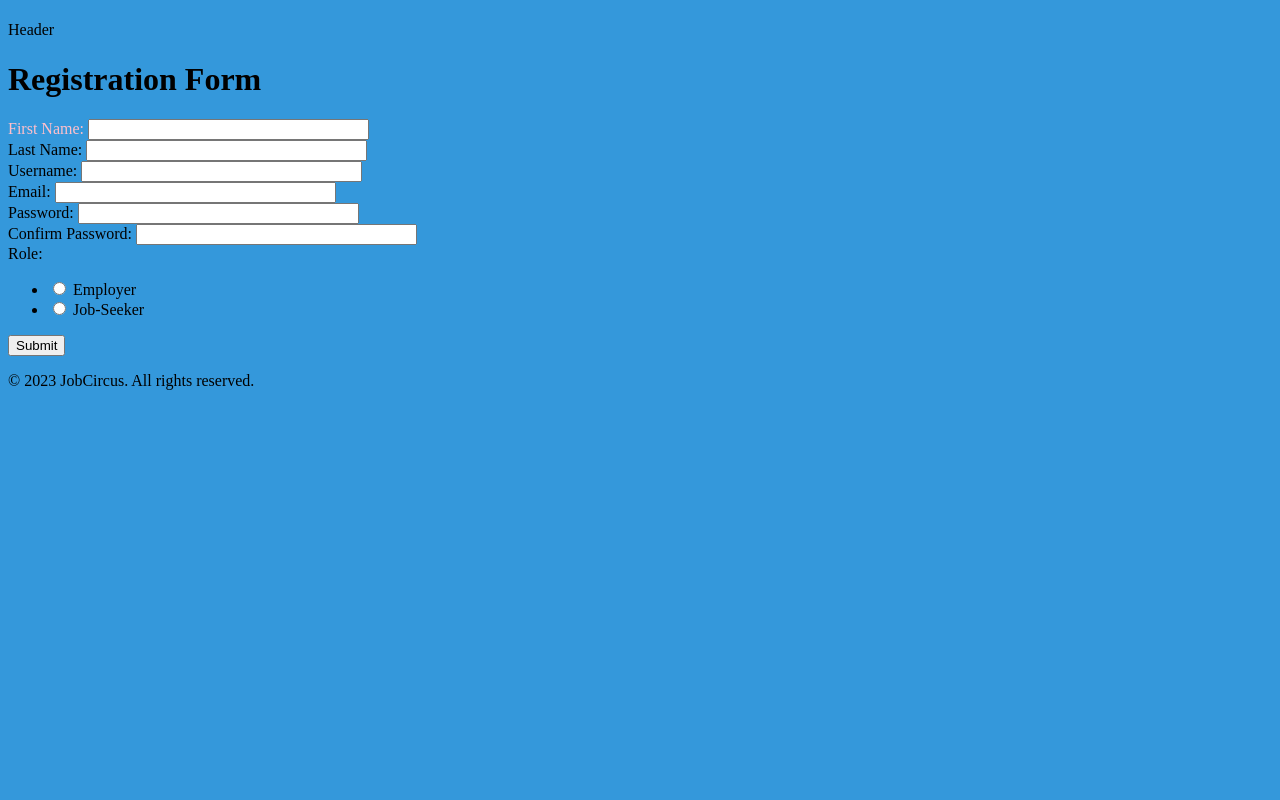
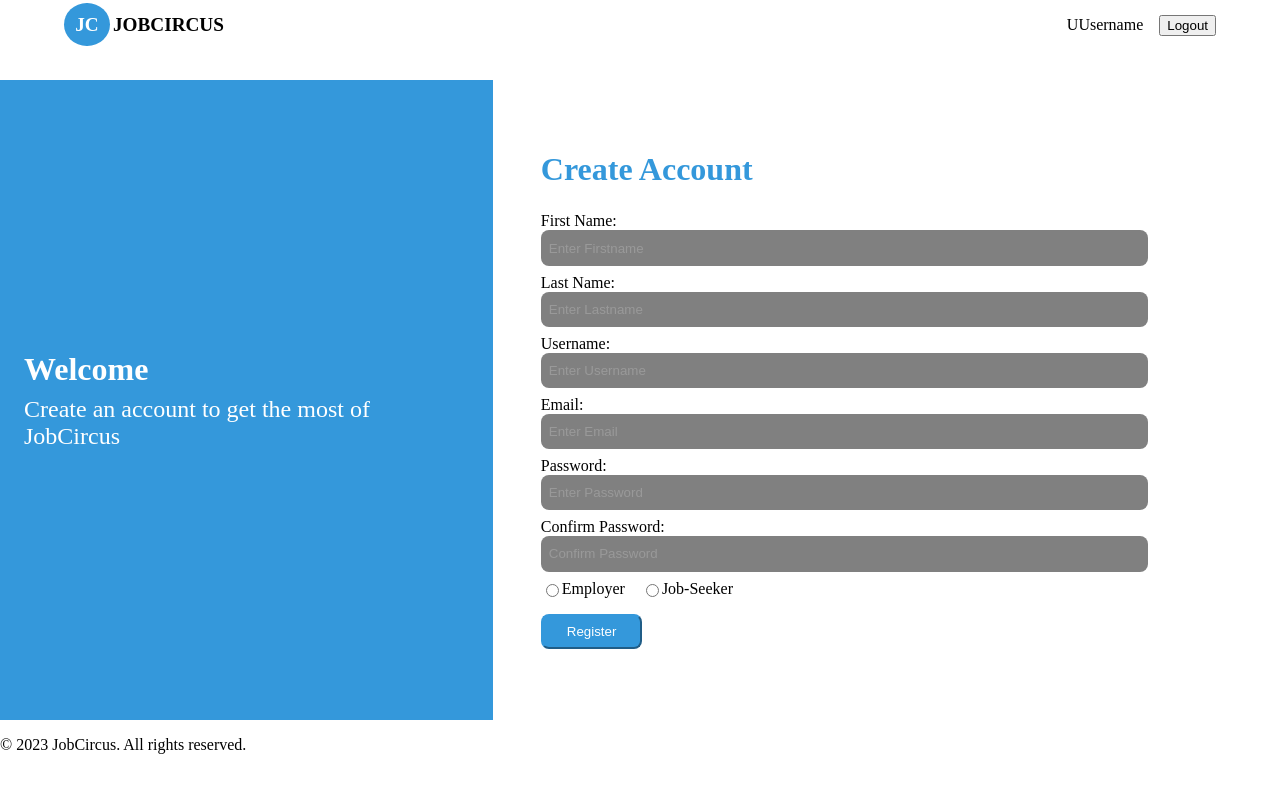
Before and after one commit to Khingz/job_circus, a Flask app: page /register in a window 1280 px wide. Run offline with Flask 3, Linux system fonts and the light colour scheme.

Commit message:
feat: styled register and login page

```diff
--- a/web_flask/forms/login.py
+++ b/web_flask/forms/login.py
@@ -11,4 +11,4 @@ class LoginForm(FlaskForm):
                                              Length(min=4, max=15)])
     password = PasswordField('Password', validators=[InputRequired(),
                                              Length(min=4, max=100)])
-    submit = SubmitField('Submit')
+    submit = SubmitField('Login')
--- a/web_flask/forms/register.py
+++ b/web_flask/forms/register.py
@@ -22,4 +22,4 @@ class RegisterForm(FlaskForm):
     role = RadioField('role',
                        choices=['Employer', 'Job-Seeker'],
                        validators=[InputRequired()])
-    submit = SubmitField('Submit')
+    submit = SubmitField('Register')
--- /dev/null
+++ b/web_flask/static/css/base.css
@@ -0,0 +1,53 @@
+@import url('variables.css');
+
+/* Header Section Begin */
+header {
+    background-color: white;
+    width: 100%;
+    height: 10vh;
+}
+
+nav {
+    display: flex;
+    justify-content: space-between;
+    align-items: center;
+    width: 90%;
+    margin: 0 auto;
+}
+
+nav .brand {
+    color: black;
+    font-size: 1.2rem;
+    font-weight: 600;
+}
+
+nav .brand span {
+    height: 300px;
+    width: 300px;
+    border-radius: 50%;
+    background-color: var(--primary-color);
+    color: white;
+    margin-right: 0.2rem;
+    padding: 0.7rem;
+}
+
+nav .user-section {
+    display: flex;
+    align-items: start;
+    align-items: center;
+    gap: 1rem;
+}
+
+nav .user-section .user-name {
+    display: flex;
+    align-items: start;
+    justify-content: center;
+}
+
+/* Header Section End */
+
+
+/* Footer Section Begin */
+
+
+/* Footer Section End */
--- a/web_flask/static/css/main.css
+++ b/web_flask/static/css/main.css
@@ -1,8 +1,16 @@
 @import url('variables.css');
-@import url('register.css');
 
 body {
-    background-color: var(--primary-color);
-    width: 100%;
-    height: 100%;
+    padding: 0;
+    margin: 0;
+    box-sizing: border-box;
 }
+
+ul {
+    list-style: none;
+    padding: 0;
+}
+
+input::placeholder {
+    color: #999; /* or any other color value */
+}
--- a/web_flask/static/css/register.css
+++ b/web_flask/static/css/register.css
@@ -1,5 +1,119 @@
 @import url('variables.css');
 
-.form-div {
-    color: var(--color);
+.register_container {
+    display: flex;
+    justify-content: space-between;
+    width: 100%;
+    min-height: 80vh;
+    margin: auto;
+    gap: 3rem;
 }
+
+.container-left {
+    background-color: var(--primary-color);
+    color: white;
+    width: 40%;
+    display: flex;
+    flex-direction: column;
+    justify-content: center;
+    align-items: start;
+}
+
+.container-left h2 {
+    margin: 0 0 0.5rem 0;
+    padding: 0 1.5rem;
+    font-size: 2rem;
+}
+
+.container-left p {
+    margin: 0;
+    padding: 0 1.5rem;
+    font-size: 1.5rem;
+}
+
+.container-right {
+    width: 60%;
+    display: flex;
+    flex-direction: column;
+    justify-content: center;
+    align-items: start;
+}
+
+.container-right h2 {
+    color: var(--primary-color);
+    text-align: center;
+    font-size: 2rem;
+    margin: 0 0 1.5rem 0;
+}
+
+.container-right form {
+    width: 100%;
+}
+
+.container-right label {
+    display: block;
+}
+
+.container-right .form-group {
+    width: 100%;
+}
+
+.container-right .form-control {
+    min-width: 80%;
+    height: 1.2rem;
+    padding: 0.5rem;
+    border-radius: 0.5rem;
+    background-color: grey;
+    border: none;
+    margin-bottom: 0.5rem;
+    color: white;
+}
+
+.container-right .role ul {
+    margin: 0;
+    padding: 0;
+    display: flex;
+    gap: 1rem;
+    margin-bottom: 1rem;
+}
+
+.container-right .role ul li {
+    display: flex;
+}
+
+.container-right .submit {
+    background-color: var(--primary-color);
+    color: white;
+    padding: 0.5rem 1.5rem;
+    border-radius: 0.5rem;
+    border-color: var(--primary-color);
+    cursor: pointer;
+}
+
+
+/* Media Query For Smaller Screens */
+@media screen and (max-width: 600px) {
+    .container-left {
+        display: none;
+    }
+
+    .container-right {
+        width: 90%;
+        justify-content: center;
+        align-items: center;
+        margin: 0 auto;
+    }
+
+    .container-right form {
+        width: 90%;
+        margin: 0 auto;
+    }
+
+    .container-right .form-group {
+        width: 100%;
+    }
+
+    .container-right .form-control {
+        width: 90%;
+    }
+}
--- a/web_flask/templates/base.html
+++ b/web_flask/templates/base.html
@@ -3,13 +3,26 @@
 <head>
     <meta charset="UTF-8">
     <meta name="viewport" content="width=device-width, initial-scale=1.0">
-    <link rel="stylesheet" href="../static//css/main.css">
+    <link rel="stylesheet" href="../static/css/main.css">
+    <link rel="stylesheet" href="../static/css/base.css">
+    {% block styles %}{% endblock %}
     <title>Document</title>
 </head>
 <body>
     <header>
         <nav>
-            <h4></h4>Header</h4>
+            <div class="brand">
+                <div class="logo"><span>JC</span>JOBCIRCUS</div>
+            </div>
+            <div class="user-section">
+                <div class="user-name">
+                    <p>U</p>
+                    <p>Username</p>
+                </div>
+                <div class="login-logout">
+                    <button>Logout</button>
+                </div>
+            </div>
         </nav>
     </header>
     <main>
--- a/web_flask/templates/register.html
+++ b/web_flask/templates/register.html
@@ -1,39 +1,50 @@
 {% extends "base.html" %}
 {% block title %}Register{% endblock %}
+{% block styles %}
+    <!-- Link specific CSS styles for the login page -->
+    <link rel="stylesheet" href="../static/css/register.css">
+{% endblock %}
 {% block content %}
-    <h1>Registration Form</h1>
+    <div class="register_container">
+        <div class="container-left">
+            <h2>Welcome</h2>
+            <p>Create an account to get the most of JobCircus</p>
+        </div>
+        <div class="container-right">
+            <h2>Create Account</h2>
             <form method="post" action="{{ url_for('user.register') }}">
                 {{ form.hidden_tag() }}
-        <div class="form-div">
+                <div class="form-group">
                     <label for="firstname">First Name:</label>
-            {{ form.firstname(size=32) }}
+                    {{ form.firstname(class="form-control", placeholder="Enter Firstname") }}
                 </div>
-        <div>
+                <div class="form-group">
                     <label for="lastname">Last Name:</label>
-            {{ form.lastname(size=32) }}
+                    {{ form.lastname(class="form-control", placeholder="Enter Lastname") }}
                 </div>
-        <div>
+                <div class="form-group">
                     <label for="username">Username:</label>
-            {{ form.username(size=32) }}
+                    {{ form.username(class="form-control", placeholder="Enter Username") }}
                 </div>
-        <div>
-            <label for="username">Email:</label>
-            {{ form.email(size=32) }}
+                <div class="form-group">
+                    <label for="email">Email:</label>
+                    {{ form.email(class="form-control", placeholder="Enter Email") }}
                 </div>
-        <div>
+                <div class="form-group">
                     <label for="password">Password:</label>
-            {{ form.password(size=32) }}
+                    {{ form.password(class="form-control", placeholder="Enter Password") }}
                 </div>
-        <div>
+                <div class="form-group">
                     <label for="confirm_password">Confirm Password:</label>
-            {{ form.confirm_password(size=32) }}
+                    {{ form.confirm_password(class="form-control", placeholder="Confirm Password") }}
                 </div>
-        <div>
-            <label for="role">Role:</label>
+                <div class="form-group role">
                     {{ form.role() }}
                 </div>
-        <div>
-            {{ form.submit() }}
+                <div class="form-group">
+                    {{ form.submit(class="submit") }}
                 </div>
             </form>
+        </div>
+    </div>
 {% endblock %}
```
Also changed, not shown: web_flask/static/css/login.css (+119 -0 lines), web_flask/templates/login.html (+18 -4 lines). Lines whose indentation alone changed are shown as unchanged.
